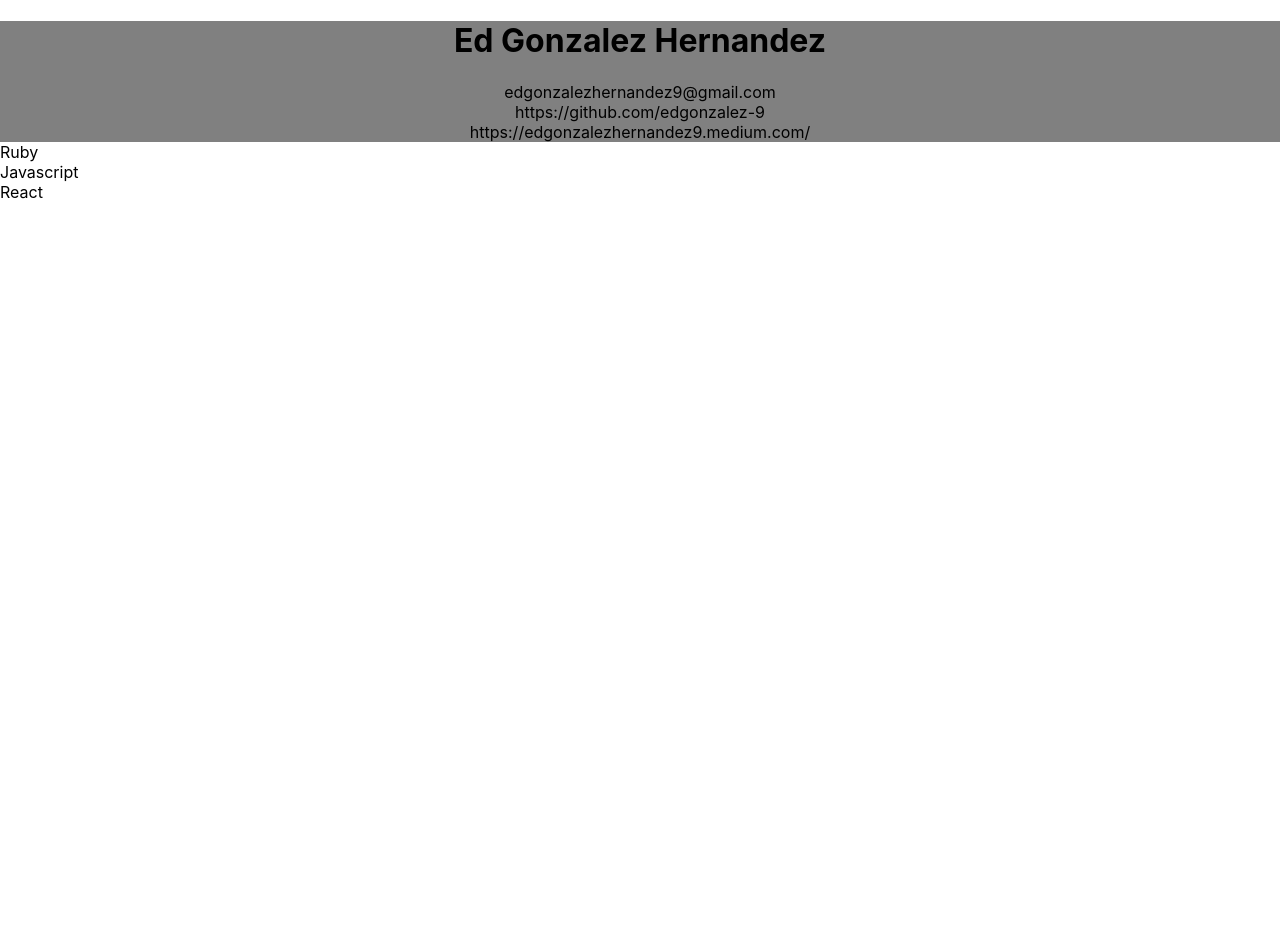
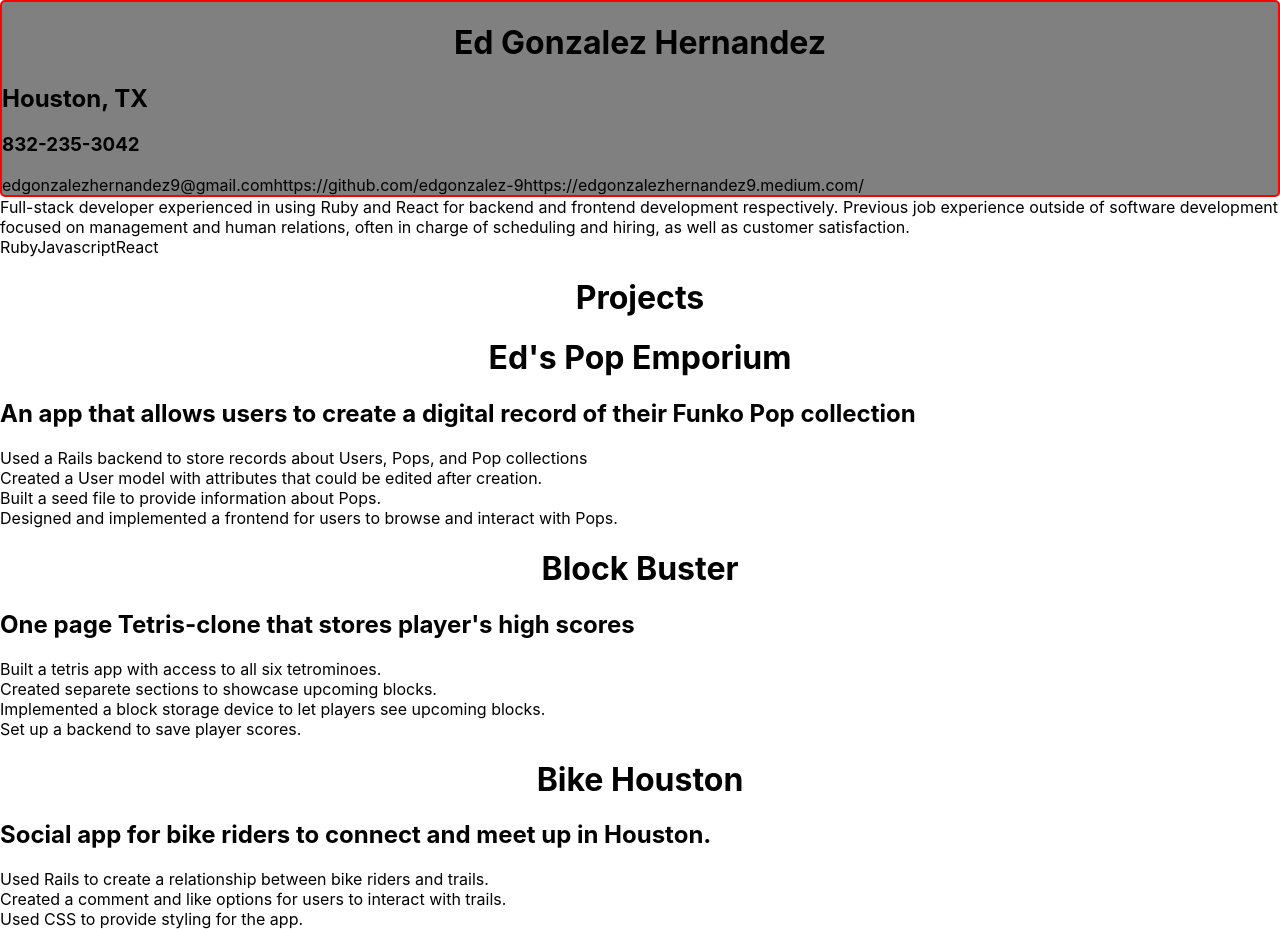
Before and after one commit to edgonzalez-9/Resume_Website, a React (Create React App) app in the folder resume_website/: page / in a window 1280 px wide. Before the commit the page ends 800 px from the top, so only its background shows below. Built offline with nearby package versions, Linux system fonts and the light colour scheme.

Commit message:
finished entering resume info and created containers/components to display info

```diff
--- a/resume_website/src/App.css
+++ b/resume_website/src/App.css
@@ -6,12 +6,17 @@ h1 {
   text-align: center;
 }
 
+
 .header {
   background-color: gray;
   padding: 25px, 25px, 25px, 25px;
+  border: 2px solid red;
+  border-radius: 5px;
 }
 
 .header div {
   text-align: center;
   justify-content: space-between;
+  display: inline-flex;
+  flex-direction: row;
 }
--- a/resume_website/src/App.js
+++ b/resume_website/src/App.js
@@ -1,4 +1,5 @@
 import './App.css';
+import Projects from './Containers/Projects';
 import Candidate from './data.js'
 
 function App(){
@@ -6,11 +7,18 @@ function App(){
     <div>
     <div className="header">
       <h1>{Candidate.name}</h1>
+      <h2>{Candidate.location}</h2>
+      <h3>{Candidate.phoneNumber}</h3>
       <div>
         {Candidate.socialLinks.map(link => <div>{link}</div>)}
       </div>
     </div>
-      {Candidate.languages.map(language => <div>{language}</div>)}
+      <div>{Candidate.description}</div>
+      <div>{Candidate.languages}</div>
+      <div>
+        <h1>Projects</h1>
+        <Projects projects={Candidate.projects}/>
+      </div>
     </div>
   )
 }
--- /dev/null
+++ b/resume_website/src/Components/Display.js
@@ -0,0 +1,15 @@
+import React from 'react';
+
+function Display(props){
+
+    let project = props.project
+    return(
+        <div>
+            <h1>{project.name}</h1>
+            <h2>{project.description}</h2>
+            <div>{project.bulletPoints.map(point => <div>{point}</div>)}</div>
+        </div>
+    )
+}
+
+export default Display;
--- /dev/null
+++ b/resume_website/src/Containers/Projects.js
@@ -0,0 +1,10 @@
+import React from 'react';
+import Display from '../Components/Display';
+
+function Projects(props){
+    return(
+        <div>{props.projects.map(project => <Display project={project}/>)}</div>
+    )
+}
+
+export default Projects;
--- a/resume_website/src/data.js
+++ b/resume_website/src/data.js
@@ -48,17 +48,33 @@ let resume = {
     ],
     workExperience: [
         {
+            employer: 'Gamestop',
+            position: 'Store Manager',
+            bulletPoints: [
+                'Drove sales through positive customer interactions and focused on key operational areas.',
+                'Capable of managing the sales floor during holidays and console launches.'
+            ]
 
         },
         {
+            employer: 'AMC Theaters',
+            position: 'Manager',
+            bulletPoints: [
+                'Worked across multiple departments such as human resources, supply management, and customer service.',
+                'Obtained extensive experience with acquiring and training talent.'
+            ]
 
         }
     ],
     education: [
         {
+            school: 'Flatiron School',
+            focus: 'Full Stack Web Development, Ruby on Rails and JavaScript programming.'
 
         },
         {
+            school: 'University of Houston',
+            focus: 'Courses in Computer Engineering'
 
         }
     ]
```
Also changed, not shown: 1 other file (tests, documents, lock files or other folders).
